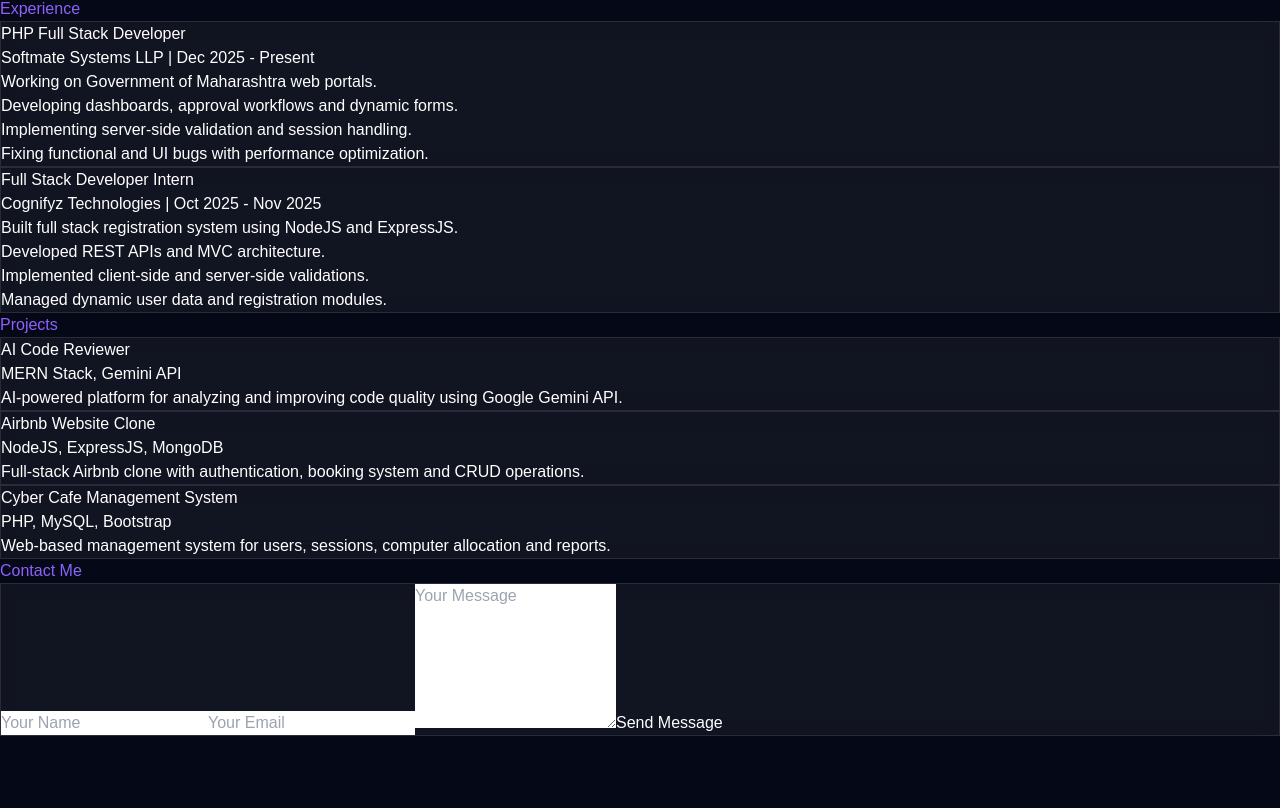
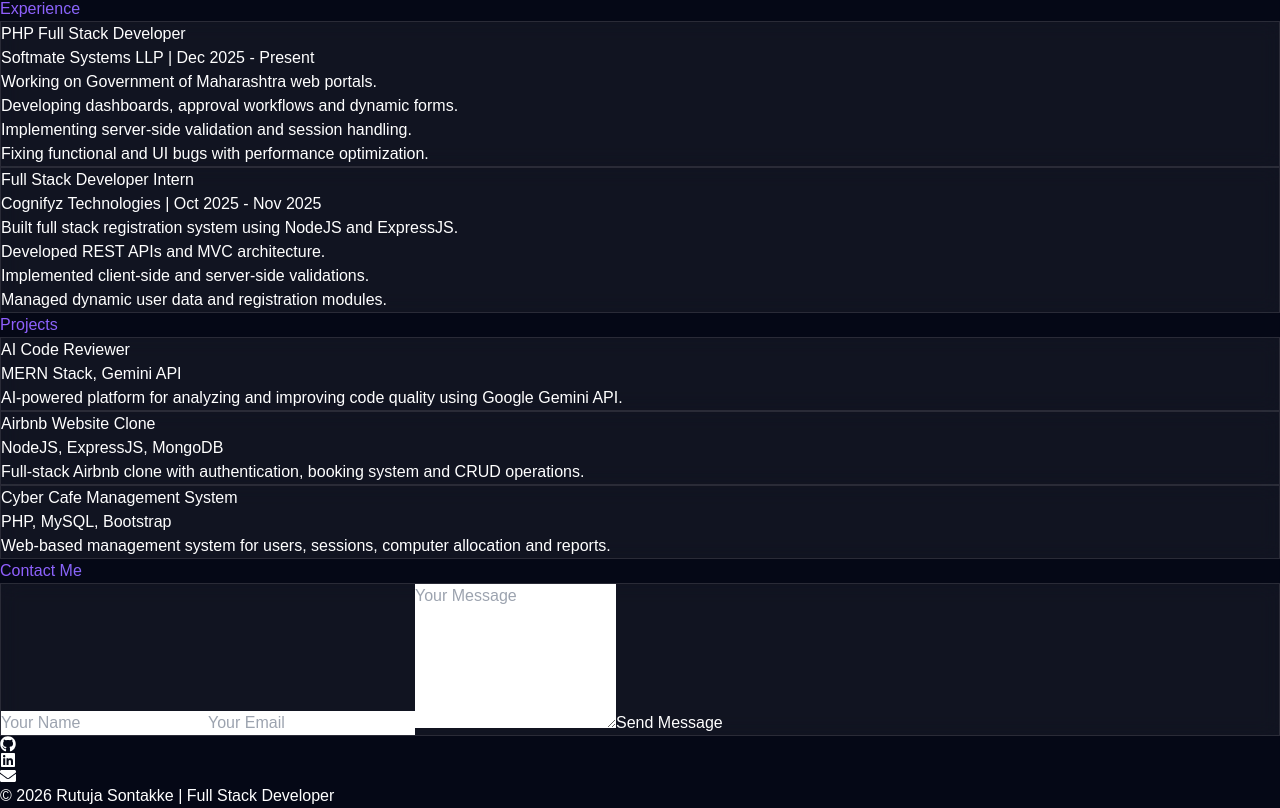
Before and after one commit to Rutuja-Sontakke/Portfolio, a React (Vite) app in the folder client/: page / in a window 1280 px wide. Shown: the part 979-1787 px from the top of the page. Before the commit the page ends 1715 px from the top, so only its background shows below. Built offline with nearby package versions, Linux system fonts and the light colour scheme.

Commit message:
Added Footer Links

```diff
--- a/client/src/App.jsx
+++ b/client/src/App.jsx
@@ -1,4 +1,5 @@
 import Navbar from "./components/Navbar";
+import Footer from "./components/Footer";
 import Hero from "./sections/Hero";
 import About from "./sections/About";
 import Skills from "./sections/Skills";
@@ -25,6 +26,7 @@ function App() {
 
       <Contact />
 
+      <Footer />
     </div>
   );
 }
--- /dev/null
+++ b/client/src/components/Footer.jsx
@@ -0,0 +1,46 @@
+import { FaGithub, FaLinkedin, FaEnvelope } from "react-icons/fa";
+
+function Footer() {
+   return (
+    <footer className="border-t border-gray-800 py-8 mt-20">
+      <div className="max-w-7xl mx-auto px-6 flex flex-col items-center gap-4">
+
+        <div className="flex gap-6 text-2xl">
+
+          <a
+            href="https://github.com/Rutuja-Sontakke"
+            target="_blank"
+            rel="noreferrer"
+            className="hover:text-purple-500 transition"
+          >
+            <FaGithub />
+          </a>
+
+          <a
+            href="https://www.linkedin.com/in/rutujas04"
+            target="_blank"
+            rel="noreferrer"
+            className="hover:text-purple-500 transition"
+          >
+            <FaLinkedin />
+          </a>
+
+          <a
+            href="mailto:rutujasontakke50@gmail.com"
+            className="hover:text-purple-500 transition"
+          >
+            <FaEnvelope />
+          </a>
+
+        </div>
+
+        <p className="text-gray-400 text-center text-sm md:text-base">
+          © 2026 Rutuja Sontakke | Full Stack Developer
+        </p>
+
+      </div>
+    </footer>
+  );
+}
+
+export default Footer;
```
